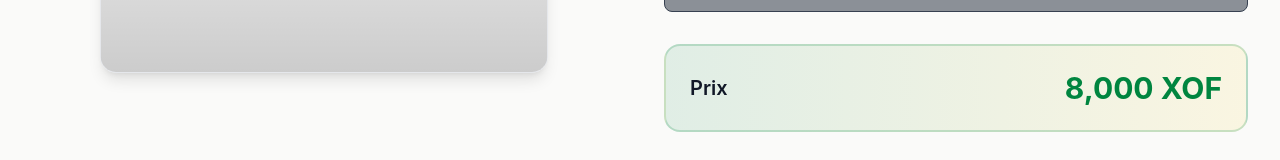
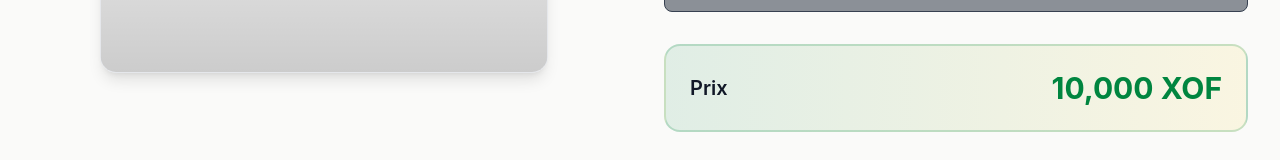
Before and after one commit to realtony0/sunumaillot, a Next.js app: page /shop in a window 1280 px wide. Shown: the part 776-936 px from the top of the page. Built offline with nearby package versions, Linux system fonts and the light colour scheme.

Commit message:
Update: Change jersey prices to 10,000 XOF base, 12,000 XOF with flocage

```diff
--- a/app/shop/page.tsx
+++ b/app/shop/page.tsx
@@ -6,8 +6,8 @@ import JerseyPreview from '@/components/JerseyPreview'
 import { ShoppingCart, AlertCircle } from 'lucide-react'
 
 const SIZES = ['S', 'M', 'L', 'XL', 'XXL']
-const BASE_PRICE = 8000 // Prix sans flocage
-const FLOCAGE_PRICE = 10000 // Prix avec flocage
+const BASE_PRICE = 10000 // Prix sans flocage
+const FLOCAGE_PRICE = 12000 // Prix avec flocage
 // Numéro WhatsApp pour les commandes
 const WHATSAPP_NUMBER = '+221 77 698 64 28'
 
```
Also changed, not shown: data/products.ts (+4 -4 lines).
